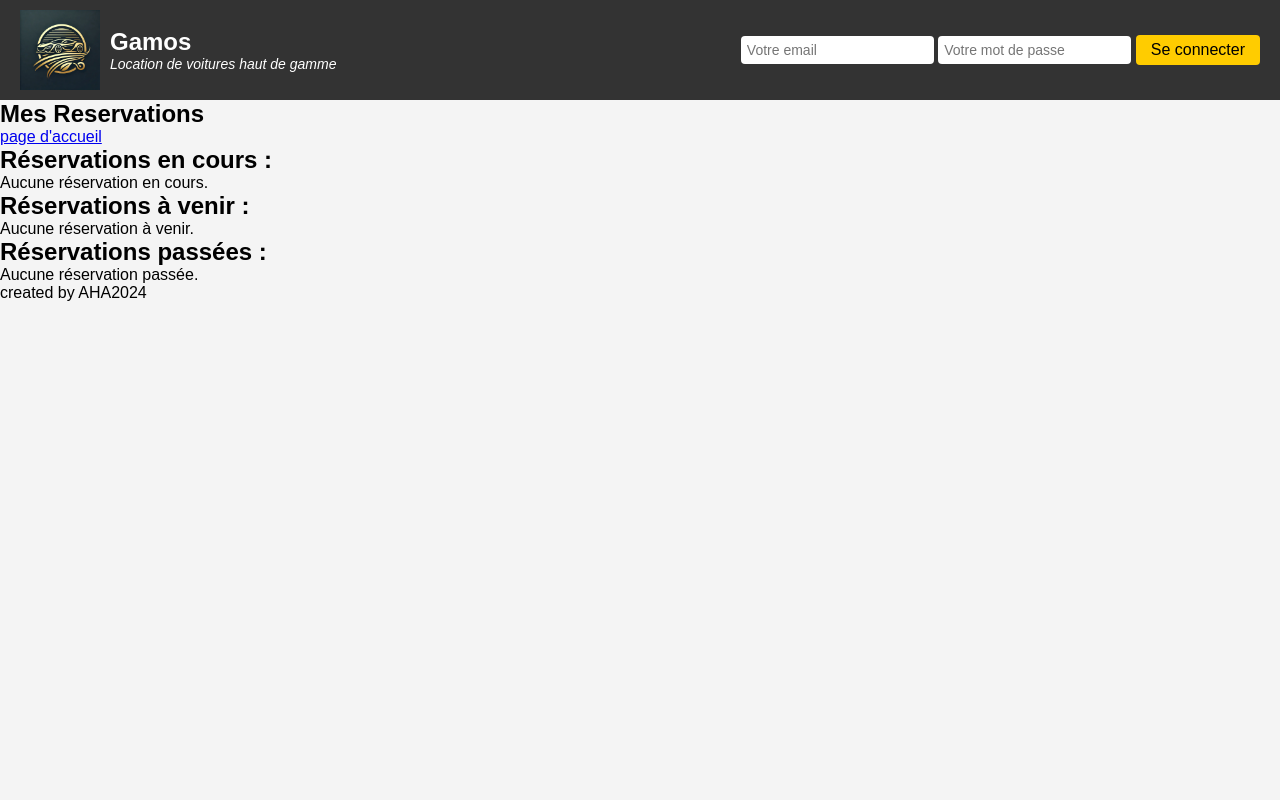
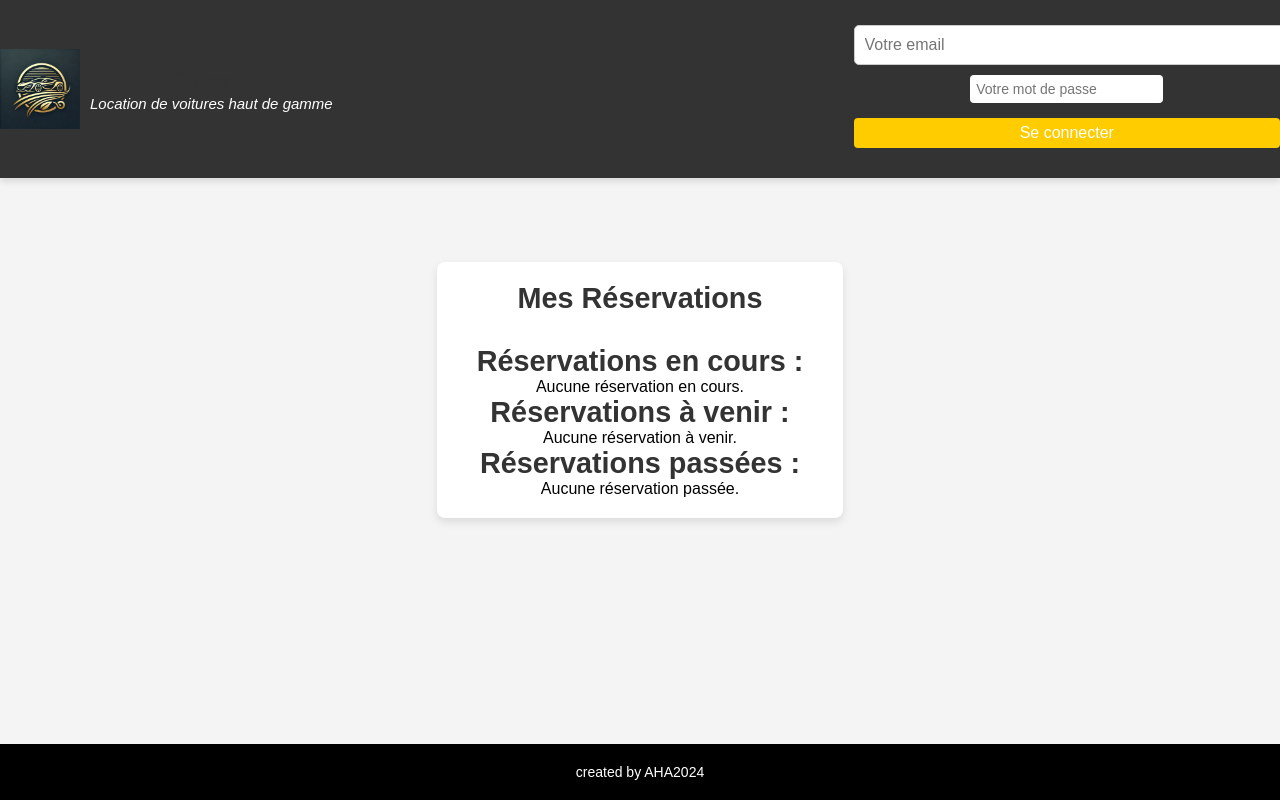
Before and after one commit to AnisMERABTENE/gamospoo, a PHP site: template views/mesReservation.html.php in a window 1280 px wide. Run offline with PHP 8.4, Linux system fonts and the light colour scheme; the template is opened without the code that fills it, so the values that code supplies are empty.

Commit message:
css des pages login,profil,mes reservartion,deconnection header et footer

```diff
--- a/css/style.css
+++ b/css/style.css
@@ -7,7 +7,15 @@ body {
     font-family: Arial, sans-serif;
     margin: 0;
     padding: 0;
+    display: flex;
+    flex-direction: column;
+    align-items: center;
+    justify-content: center;
+    height: 100vh;
     background-color: #f4f4f4;
+    text-align: center;
+
+
 }
 
 
@@ -18,6 +26,16 @@ body {
     background-color: #333;
     color: white;
     padding: 10px 20px;
+    width: 100%;
+    position: fixed;
+    top: 0;
+    left: 0;
+    background-color: #333;
+    color: white;
+    padding: 20px 0;
+    text-align: center;
+    z-index: 1000;
+    box-shadow: 0 4px 6px rgba(0, 0, 0, 0.1);
 }
 
 .header-logo {
@@ -39,7 +57,7 @@ body {
 
 .header-logo .header-text p {
     margin: 0;
-    font-size: 14px;
+    font-size: 15px;
     font-style: italic;
 }
 
@@ -66,7 +84,7 @@ body {
 
 .header-login {
     display: flex;
-    flex-direction: column;
+    flex-direction: row;
     align-items: flex-end;
     gap: 10px;
 }
@@ -91,3 +109,158 @@ body {
 .header-login button:hover {
     background-color: #ff9900;
 }
+
+
+
+
+h1 {
+    font-size: 2.5em;
+    color: #333;
+    margin-bottom: 20px;
+}
+
+h2 {
+    font-size: 2em;
+    color: #555;
+    margin-bottom: 30px;
+}
+
+.login-voitures-container {
+    display: flex;
+    justify-content: center;
+    gap: 20px;
+    max-width: 900px;
+    width: 100%;
+    margin-top: 20px;
+}
+
+.login-voiture-card {
+    background-color: white;
+    border-radius: 10px;
+    box-shadow: 0 4px 8px rgba(0, 0, 0, 0.1);
+    overflow: hidden;
+    text-align: center;
+    padding: 20px;
+    width: 250px;
+    height: 350px;
+    transition: transform 0.3s ease, box-shadow 0.3s ease;
+    display: flex;
+    flex-direction: column;
+    justify-content: space-between;
+}
+
+.login-voiture-card:hover {
+    transform: translateY(-10px);
+    box-shadow: 0 8px 16px rgba(0, 0, 0, 0.2);
+}
+
+.login-voiture-image {
+    max-width: 100%;
+    max-height: 50%;
+    object-fit: cover;
+    margin-bottom: 20px;
+}
+
+.login-voiture-price {
+    font-size: 1.5em;
+    font-weight: bold;
+    color: #4CAF50;
+    margin-bottom: 10px;
+}
+
+.login-voiture-slogan {
+    font-size: 1.1em;
+    color: #777;
+    margin-top: auto;
+}
+
+.login-voitures-container p {
+    font-size: 1.2em;
+    color: #888;
+}
+
+
+
+.main-container {
+    flex: 1;
+    display: flex;
+    flex-direction: column;
+    align-items: center;
+    justify-content: flex-start;
+    padding: 20px;
+}
+
+.content-container {
+    max-width: 900px;
+    width: 100%;
+    background-color: white;
+    padding: 20px;
+    border-radius: 8px;
+    box-shadow: 0 4px 8px rgba(0, 0, 0, 0.1);
+    margin-bottom: 20px;
+}
+
+h2, h3, h1 {
+    color: #333;
+    font-size: 1.8em;
+    text-align: center;
+}
+
+a {
+    display: block;
+    text-align: center;
+    color: #007BFF;
+    text-decoration: none;
+    margin-bottom: 20px;
+}
+
+a:hover {
+    text-decoration: underline;
+}
+
+button {
+    display: block;
+    width: 100%;
+    padding: 10px;
+    font-size: 1.1em;
+    margin: 10px 0;
+    cursor: pointer;
+    background-color: #4CAF50;
+    color: white;
+    border: none;
+    border-radius: 5px;
+}
+
+button:hover {
+    background-color: #45a049;
+}
+
+button[style="background-color: red;"]:hover {
+    background-color: #e44d44;
+}
+
+.form-group {
+    margin-bottom: 15px;
+}
+
+input[type="text"], input[type="email"] {
+    width: 100%;
+    padding: 10px;
+    font-size: 1em;
+    border: 1px solid #ccc;
+    border-radius: 5px;
+}
+
+
+footer {
+    width: 100%;
+    background-color: black;
+    color: white;
+    text-align: center;
+    padding: 20px 0;
+    position: fixed;
+    bottom: 0;
+    left: 0;
+    font-family: Arial, sans-serif;
+    font-size: 14px;
+  }
--- a/views/header.php
+++ b/views/header.php
@@ -33,7 +33,7 @@
             <input type="password" name="password" id="password" placeholder="Votre mot de passe" required>
             <button type="submit">Se connecter</button>
         </div>
-    </form>
+            </form>
         <?php endif; ?>
     </header>
 
--- a/views/mesReservation.html.php
+++ b/views/mesReservation.html.php
@@ -4,52 +4,44 @@
 ?>
 
 
-<h2>Mes Reservations</h2>
+<div class="main-container">
+        <div class="content-container">
+            <h2>Mes Réservations</h2>
 
-<a href="login">page d'accueil</a>
-
-
-<h2>Réservations en cours :</h2>
+            <h3>Réservations en cours :</h3>
             <?php if (!empty($reservations['En cours'])): ?>
-
+                <ul>
                     <?php foreach ($reservations['En cours'] as $reservation): ?>
-            <li>
-                <strong>Réservation du <?= date("d/m/Y", strtotime($reservation['date_debut'])) ?> au <?= date("d/m/Y", strtotime($reservation['date_fin'])) ?> :</strong>
-                <?php echo $reservation['prix_total']."€"; ?>
-            </li>
+                        <li><strong>Réservation du <?= date("d/m/Y", strtotime($reservation['date_debut'])) ?> au <?= date("d/m/Y", strtotime($reservation['date_fin'])) ?> : </strong>
+                        <?php echo $reservation['prix_total']."€"; ?></li>
                     <?php endforeach; ?>
                 </ul>
             <?php else: ?>
                 <p>Aucune réservation en cours.</p>
             <?php endif; ?>
 
-
-<h2>Réservations à venir :</h2>
+            <h3>Réservations à venir :</h3>
             <?php if (!empty($reservations['A venir'])): ?>
-
                 <ul>
                     <?php foreach ($reservations['A venir'] as $reservation): ?>
-            <li>
-                <strong>Réservation du <?= date("d/m/Y", strtotime($reservation['date_debut'])) ?> au <?= date("d/m/Y", strtotime($reservation['date_fin'])) ?> :</strong>
-                <?php echo $reservation['prix_total']."€"; ?>
-            </li>
+                        <li><strong>Réservation du <?= date("d/m/Y", strtotime($reservation['date_debut'])) ?> au <?= date("d/m/Y", strtotime($reservation['date_fin'])) ?> : </strong>
+                        <?php echo $reservation['prix_total']."€"; ?></li>
                     <?php endforeach; ?>
                 </ul>
             <?php else: ?>
                 <p>Aucune réservation à venir.</p>
             <?php endif; ?>
 
-
-<h2>Réservations passées :</h2>
+            <h3>Réservations passées :</h3>
             <?php if (!empty($reservations['Passee'])): ?>
                 <ul>
                     <?php foreach ($reservations['Passee'] as $reservation): ?>
-            <li>
-                <strong>Réservation du <?= date("d/m/Y", strtotime($reservation['date_debut'])) ?> au <?= date("d/m/Y", strtotime($reservation['date_fin'])) ?>:</strong>
-                <?php echo $reservation['prix_total']."€";  ?>
-            </li>
+                        <li><strong>Réservation du <?= date("d/m/Y", strtotime($reservation['date_debut'])) ?> au <?= date("d/m/Y", strtotime($reservation['date_fin'])) ?> : </strong>
+                        <?php echo $reservation['prix_total']."€"; ?></li>
                     <?php endforeach; ?>
                 </ul>
             <?php else: ?>
                 <p>Aucune réservation passée.</p>
             <?php endif; ?>
+        </div>
+    </div>
```
Also changed, not shown: views/login.php (+15 -10 lines), views/logout.html (+7 -8 lines), views/profil.html.php (+7 -9 lines). Lines whose indentation alone changed are shown as unchanged.
